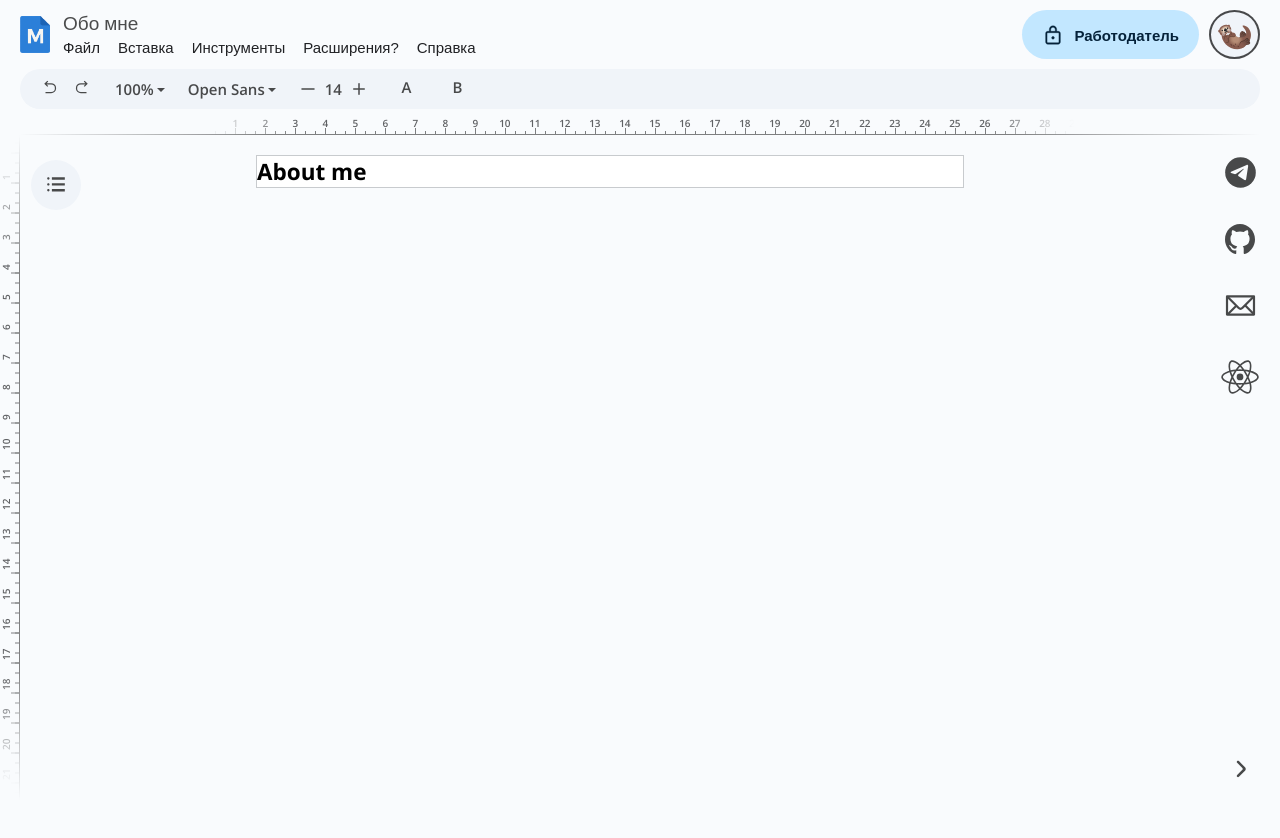
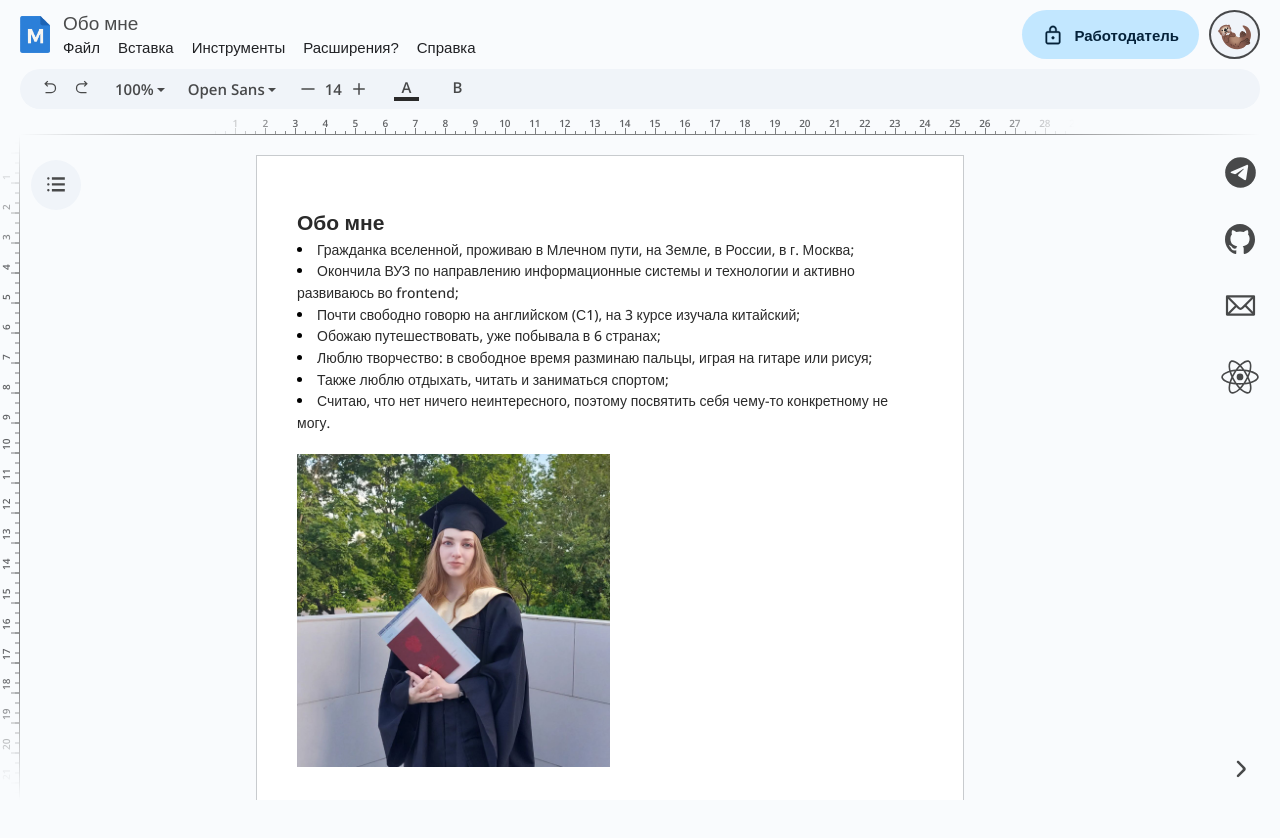
Before and after one commit to myrahkis/vue-portfolio, a Vue app: page /about-me in a window 1280 px wide. Shown: the top 838 px of the page. Built offline with nearby package versions, Linux system fonts and the light colour scheme; a web font is replaced by a local one.

Commit message:
undo/redo history

```diff
--- a/package.json
+++ b/package.json
@@ -12,6 +12,7 @@
     "preview": "vite preview"
   },
   "dependencies": {
+    "lodash.clonedeep": "^4.5.0",
     "pinia": "^3.0.3",
     "vue": "^3.5.17",
     "vue-router": "^4.5.1"
--- /dev/null
+++ b/plugins/createHistoryPiniaPlugin.js
@@ -0,0 +1,75 @@
+import { reactive } from "vue";
+import cloneDeep from "lodash.clonedeep";
+
+export default function createHistoryPiniaPlugin({
+  maxHistory = 100,
+  filter = () => true,
+  ignore = ["docName"],
+} = {}) {
+  // будет вызываться каждого стора
+  return ({ store, pinia }) => {
+    if (ignore.includes(store.$id)) return;
+
+    let lastState = cloneDeep(store.$state);
+
+    // методы unso/redo
+    if (!pinia._undoRedo) {
+      pinia._undoRedo = reactive({ past: [], future: [] });
+      pinia._isTimeTravelling = false;
+
+      pinia.undo = () => {
+        const entry = pinia._undoRedo.past.pop();
+        if (!entry) return false;
+        pinia._isTimeTravelling = true;
+        entry.store.$patch((s) => Object.assign(s, cloneDeep(entry.prev)));
+        pinia._undoRedo.future.push(entry);
+        pinia._isTimeTravelling = false;
+        return true;
+      };
+
+      pinia.redo = () => {
+        const entry = pinia._undoRedo.future.pop();
+        if (!entry) return false;
+        pinia._isTimeTravelling = true;
+        entry.store.$patch((s) => Object.assign(s, cloneDeep(entry.next)));
+        pinia._undoRedo.past.push(entry);
+        pinia._isTimeTravelling = false;
+        return true;
+      };
+    }
+
+    // подписка на изменение конекртного стора
+    store.$subscribe(
+      (mutation, state) => {
+        if (pinia._isTimeTravelling) return;
+        if (!filter(mutation.type, store)) return;
+
+        // console.log(
+        //   "[history‑plugin] mutation, past before:",
+        //   pinia._undoRedo.past.length
+        // );
+
+        const prev = cloneDeep(lastState);
+        const next = cloneDeep(state);
+        pinia._undoRedo.past.push({
+          store,
+          mutation: mutation.type,
+          prev,
+          next,
+        });
+        if (pinia._undoRedo.past.length > maxHistory) {
+          pinia._undoRedo.past.shift();
+        }
+        pinia._undoRedo.future.length = 0;
+
+        lastState = cloneDeep(state);
+
+        // console.log(
+        //   "[history‑plugin] pushed history, past after:",
+        //   pinia._undoRedo.past.length
+        // );
+      },
+      { detached: true }
+    );
+  };
+}
--- a/src/components/Header.vue
+++ b/src/components/Header.vue
@@ -1,16 +1,17 @@
 <script setup>
-import { onMounted, ref } from "vue";
+import { computed, onMounted, ref } from "vue";
 import { useRoute } from "vue-router";
 import { useDocNameStore } from "@/stores/docNameStore";
 import { useFontsStore } from "@/stores/fontsStore";
 import { useWidthStore } from "@/stores/widthStore";
 import { useFontSizeStore } from "@/stores/fontSizeStore";
+import { useTextColorStore } from "@/stores/textColorStore";
+import { useTextBgColorStore } from "@/stores/textBgColorStore";
+import { getActivePinia } from "pinia";
 import Ruler from "../../ui/Ruler.vue";
 import DropDownMenus from "./DropDownMenus.vue";
 import DropDownMenu from "../../ui/DropDownMenu.vue";
 import ColorPicker from "../../ui/ColorPicker.vue";
-import { useTextColorStore } from "@/stores/textColorStore";
-import { usetextBgColorStore } from "@/stores/textBgColorStore";
 
 const route = useRoute();
 const docNameStore = useDocNameStore();
@@ -18,7 +19,13 @@ const fontsStore = useFontsStore();
 const widthsStore = useWidthStore();
 const fontSizeStore = useFontSizeStore();
 const textColorStore = useTextColorStore();
-const textBgColorStore = usetextBgColorStore();
+const textBgColorStore = useTextBgColorStore();
+
+const pinia = getActivePinia();
+const undo = () => pinia.undo();
+const redo = () => pinia.redo();
+const canUndo = computed(() => pinia._undoRedo.past.length > 0);
+const canRedo = computed(() => pinia._undoRedo.future.length > 0);
 
 const activeIndex = ref(null);
 const activeIndexColors = ref(null);
@@ -246,7 +253,11 @@ onMounted(() => {
     </div>
     <div class="doc-tools-container">
       <div>
-        <button class="cancel-btn u-tools-hover">
+        <button
+          class="cancel-btn u-tools-hover"
+          @click="undo"
+          :disabled="!canUndo"
+        >
           <svg
             xmlns="http://www.w3.org/2000/svg"
             fill="currentColor"
@@ -272,7 +283,11 @@ onMounted(() => {
             </g>
           </svg>
         </button>
-        <button class="repeat-btn u-tools-hover">
+        <button
+          class="repeat-btn u-tools-hover"
+          @click="redo"
+          :disabled="!canRedo"
+        >
           <svg
             xmlns="http://www.w3.org/2000/svg"
             fill="currentColor"
@@ -332,13 +347,11 @@ onMounted(() => {
             height="1.8rem"
           >
             <g id="SVGRepo_bgCarrier" stroke-width="0" />
-
             <g
               id="SVGRepo_tracerCarrier"
               stroke-linecap="round"
               stroke-linejoin="round"
             />
-
             <g id="SVGRepo_iconCarrier">
               <title />
               <g id="Complete">
--- a/src/main.js
+++ b/src/main.js
@@ -1,14 +1,22 @@
-import './assets/main.css'
+import "./assets/main.css";
 
-import { createApp } from 'vue'
-import { createPinia } from 'pinia'
+import { createApp } from "vue";
+import { createPinia } from "pinia";
 
-import App from './App.vue'
-import router from './router'
+import App from "./App.vue";
+import router from "./router";
+import createHistoryPiniaPlugin from "../plugins/createHistoryPiniaPlugin";
 
-const app = createApp(App)
+const app = createApp(App);
 
-app.use(createPinia())
-app.use(router)
+const pinia = createPinia();
+pinia.use(
+  createHistoryPiniaPlugin({
+    maxHistory: 200,
+  })
+);
 
-app.mount('#app')
+app.use(pinia);
+app.use(router);
+
+app.mount("#app");
--- a/src/stores/darkThemeStore.js
+++ b/src/stores/darkThemeStore.js
@@ -29,6 +29,7 @@ export const useDarkThemeStore = defineStore("darkMode", () => {
   }
 
   return {
+    isDark,
     toggleDarkTheme,
   };
 });
--- a/src/stores/textBgColorStore.js
+++ b/src/stores/textBgColorStore.js
@@ -1,7 +1,7 @@
 import { defineStore } from "pinia";
 import { ref } from "vue";
 
-export const usetextBgColorStore = defineStore("bgColor", () => {
+export const useTextBgColorStore = defineStore("bgColor", () => {
   const colors = [
     "transparent",
     "#2A2A2A",
--- a/src/stores/textColorStore.js
+++ b/src/stores/textColorStore.js
@@ -85,7 +85,7 @@ export const useTextColorStore = defineStore("textColor", () => {
     "#521937",
   ];
 
-  const selectedColor = ref(null);
+  const selectedColor = ref(colors[0]);
 
   function setColor(color) {
     selectedColor.value = color;
--- a/src/views/AboutMeView.vue
+++ b/src/views/AboutMeView.vue
@@ -1,9 +1,126 @@
-<script setup></script>
+<script setup>
+import { useTextBgColorStore } from "@/stores/textBgColorStore";
+import { useTextColorStore } from "@/stores/textColorStore";
+import DocLayout from "@/components/DocLayout.vue";
+
+const textColorStore = useTextColorStore();
+const textBgColorStore = useTextBgColorStore();
+</script>
 
 <template>
   <section class="about-me-section">
-    <h1>About me</h1>
+    <DocLayout>
+      <template #project>
+        <h1>
+          <span
+            :style="{
+              color: textColorStore.selectedColor,
+              backgroundColor: textBgColorStore.selectedColor,
+              lineHeight: 1.55,
+            }"
+            >Обо мне</span
+          >
+        </h1>
+        <ul class="about-me-list">
+          <li>
+            <span
+              :style="{
+                color: textColorStore.selectedColor,
+                backgroundColor: textBgColorStore.selectedColor,
+                lineHeight: 1.55,
+              }"
+            >
+              Гражданка вселенной, проживаю в Млечном пути, на Земле, в России,
+              в г. Москва;</span
+            >
+          </li>
+          <li>
+            <span
+              :style="{
+                color: textColorStore.selectedColor,
+                backgroundColor: textBgColorStore.selectedColor,
+                lineHeight: 1.55,
+              }"
+            >
+              Окончила ВУЗ по направлению информационные системы и технологии и
+              активно развиваюсь во frontend;</span
+            >
+          </li>
+          <li>
+            <span
+              :style="{
+                color: textColorStore.selectedColor,
+                backgroundColor: textBgColorStore.selectedColor,
+                lineHeight: 1.55,
+              }"
+            >
+              Почти свободно говорю на английском (С1), на 3 курсе изучала
+              китайский;</span
+            >
+          </li>
+          <li>
+            <span
+              :style="{
+                color: textColorStore.selectedColor,
+                backgroundColor: textBgColorStore.selectedColor,
+                lineHeight: 1.55,
+              }"
+              >Обожаю путешествовать, уже побывала в 6 странах;</span
+            >
+          </li>
+          <li>
+            <span
+              :style="{
+                color: textColorStore.selectedColor,
+                backgroundColor: textBgColorStore.selectedColor,
+                lineHeight: 1.55,
+              }"
+            >
+              Люблю творчество: в свободное время разминаю пальцы, играя на
+              гитаре или рисуя;</span
+            >
+          </li>
+          <li>
+            <span
+              :style="{
+                color: textColorStore.selectedColor,
+                backgroundColor: textBgColorStore.selectedColor,
+                lineHeight: 1.55,
+              }"
+              >Также люблю отдыхать, читать и заниматься спортом;</span
+            >
+          </li>
+          <li>
+            <span
+              :style="{
+                color: textColorStore.selectedColor,
+                backgroundColor: textBgColorStore.selectedColor,
+                lineHeight: 1.55,
+              }"
+            >
+              Считаю, что нет ничего неинтересного, поэтому посвятить себя
+              чему-то конкретному не могу.</span
+            >
+          </li>
+        </ul>
+        <div>
+          <img class="me-diploma-img" src="/src/assets/me-diploma.jpg" alt="" />
+        </div>
+      </template>
+    </DocLayout>
   </section>
 </template>
 
-<style scoped></style>
+<style scoped>
+.about-me-section {
+  height: 100vh;
+}
+
+.about-me-list {
+  list-style: inside;
+}
+.me-diploma-img {
+  width: 50%;
+  margin-top: 2rem;
+}
+</style>
--- a/src/views/Home.vue
+++ b/src/views/Home.vue
@@ -1,18 +1,80 @@
 <script setup>
+import { useTextBgColorStore } from "@/stores/textBgColorStore";
+import { useTextColorStore } from "@/stores/textColorStore";
 import DocLayout from "@/components/DocLayout.vue";
+
+const textColorStore = useTextColorStore();
+const textBgColorStore = useTextBgColorStore();
 </script>
 
 <template>
   <section class="home-section">
     <DocLayout>
       <template #project>
-        <p>Моё Vue портфолио на Vue.js</p>
-        <ul>
-          <li>Файл - опции настройки сайта</li>
-          <li>Вставка - мои проекты</li>
-          <li>Инструменты - фичи сайта</li>
-          <li>Расширения - визуальная настройка</li>
-          <li>Справка - обо мне</li>
+        <h1>
+          <span
+            :style="{
+              color: textColorStore.selectedColor,
+              backgroundColor: textBgColorStore.selectedColor,
+              lineHeight: 1.55,
+            }"
+            >Моё Vue портфолио на Vue.js</span
+          >
+        </h1>
+        <ul class="features-list">
+          <li>
+            <span
+              :style="{
+                color: textColorStore.selectedColor,
+                backgroundColor: textBgColorStore.selectedColor,
+                lineHeight: 1.55,
+              }"
+              >Файл - опции настройки сайта</span
+            >
+          </li>
+          <li>
+            <span
+              :style="{
+                color: textColorStore.selectedColor,
+                backgroundColor: textBgColorStore.selectedColor,
+                lineHeight: 1.55,
+              }"
+              >Вставка - мои проекты</span
+            >
+          </li>
+          <li>
+            <span
+              :style="{
+                color: textColorStore.selectedColor,
+                backgroundColor: textBgColorStore.selectedColor,
+                lineHeight: 1.55,
+              }"
+            >
+              Инструменты - фичи сайта</span
+            >
+          </li>
+          <li>
+            <span
+              :style="{
+                color: textColorStore.selectedColor,
+                backgroundColor: textBgColorStore.selectedColor,
+                lineHeight: 1.55,
+              }"
+            >
+              Расширения - визуальная настройка</span
+            >
+          </li>
+          <li>
+            <span
+              :style="{
+                color: textColorStore.selectedColor,
+                backgroundColor: textBgColorStore.selectedColor,
+                lineHeight: 1.55,
+              }"
+            >
+              Справка - обо мне</span
+            >
+          </li>
         </ul>
       </template>
     </DocLayout>
@@ -23,4 +85,8 @@ import DocLayout from "@/components/DocLayout.vue";
 .home-section {
   height: 100vh;
 }
+
+.features-list {
+  list-style: none;
+}
 </style>
--- a/ui/ColorPicker.vue
+++ b/ui/ColorPicker.vue
@@ -18,8 +18,8 @@ function toggleOpen() {
 </script>
 
 <template>
-  <div class="color-picker-container" :title="title">
-    <div class="color-picker" @click="toggleOpen">
+  <div class="color-picker-container">
+    <div class="color-picker" @click="toggleOpen" :title="title">
       <p>{{ icon }}</p>
       <div
         class="color-preview"
```
Also changed, not shown: src/assets/me-diploma.jpg (added), 1 other file (tests, documents, lock files or other folders).
